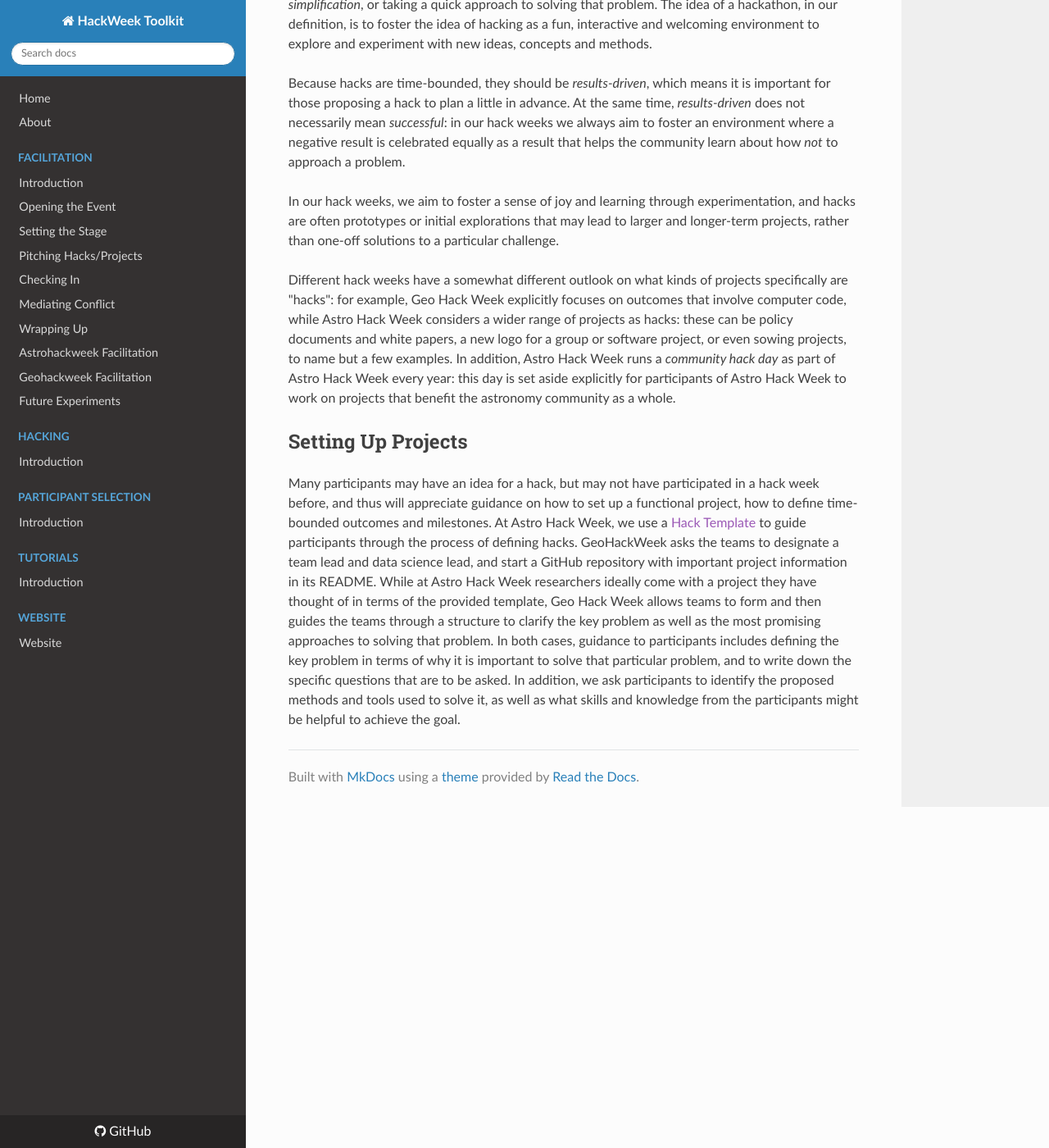
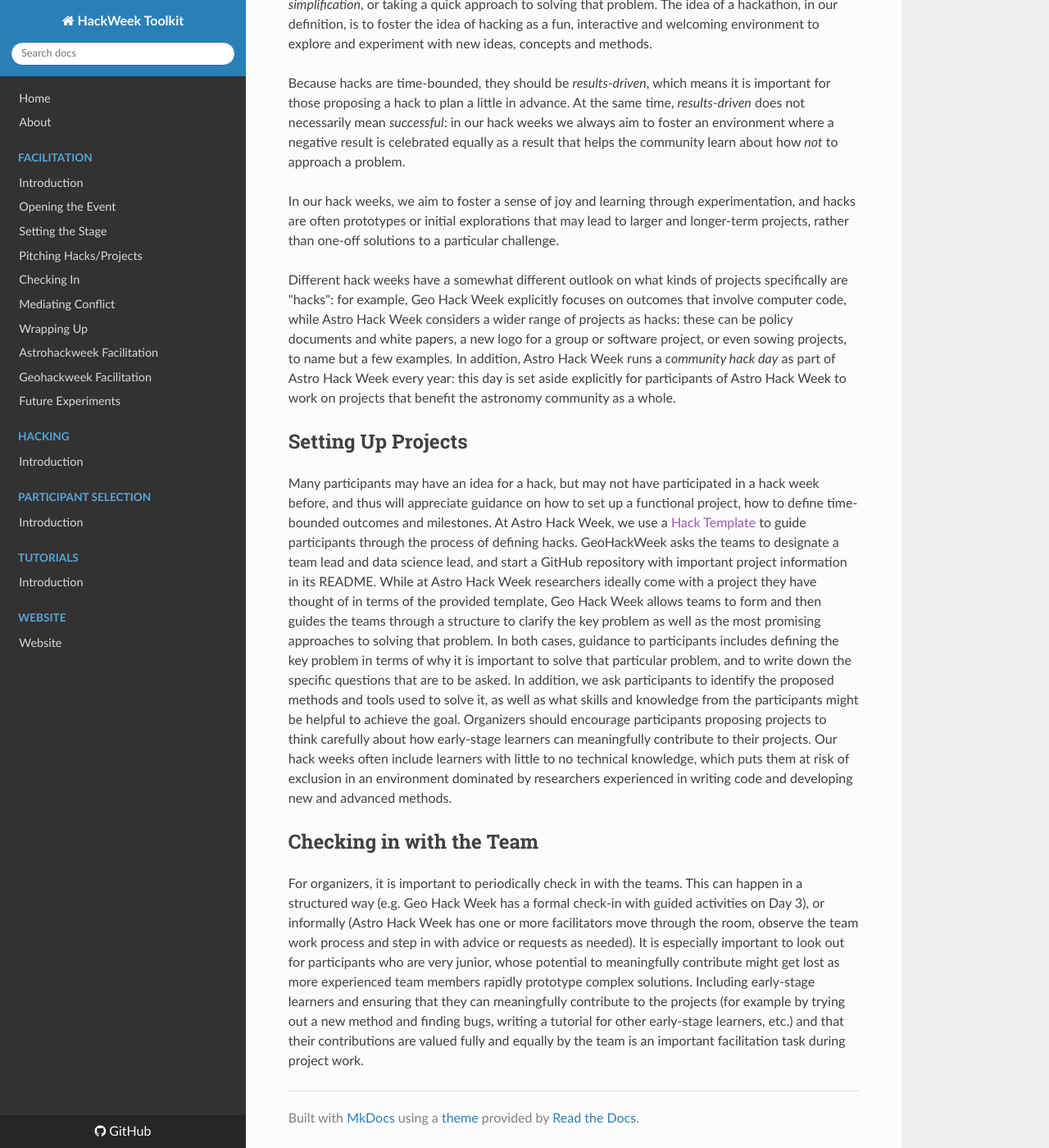
Before and after one commit to uwescience/HackWeek-Toolkit, an MkDocs documentation site: the page built from docs/Hacking/Hacks-Intro.md, in a window 1280 px wide and 1400 px high, scrolled down 1358 px. Shown: the whole window at 82% size. Built offline with MkDocs 1.6.1, drawn with Linux system fonts in a browser that asks for light colours; nearby versions of some CDN libraries.

Commit message:
Added a paragraph on making sure early-stage learners can contribute

```diff
--- a/docs/Hacking/Hacks-Intro.md
+++ b/docs/Hacking/Hacks-Intro.md
@@ -80,3 +80,20 @@ In both cases, guidance to participants includes defining the key problem in ter
 solve that particular problem, and to write down the specific questions that are to be asked. In addition,
 we ask participants to identify the proposed methods and tools used to solve it, as well as what skills and
 knowledge from the participants might be helpful to achieve the goal.
+Organizers should encourage participants proposing projects to think carefully about how early-stage learners
+can meaningfully contribute to their projects. Our hack weeks often include learners with little to no technical
+knowledge, which puts them at risk of exclusion in an environment dominated by researchers experienced in writing
+code and developing new and advanced methods.
+
+## Checking in with the Team
+
+For organizers, it is important to periodically check in with the teams. This can happen in a structured way
+(e.g. Geo Hack Week has a formal check-in with guided activities on Day 3), or informally (Astro Hack Week
+has one or more facilitators move through the room, observe the team work process and step in with advice or
+requests as needed). It is especially important to look out for participants who are very junior, whose
+potential to meaningfully contribute might get lost as more experienced team members rapidly prototype
+complex solutions.
+Including early-stage learners and ensuring that they can meaningfully
+contribute to the projects (for example by trying out a new method and finding bugs, writing a tutorial for other
+early-stage learners, etc.) and that their contributions are valued fully and equally by the team is an important
+facilitation task during project work.
```
